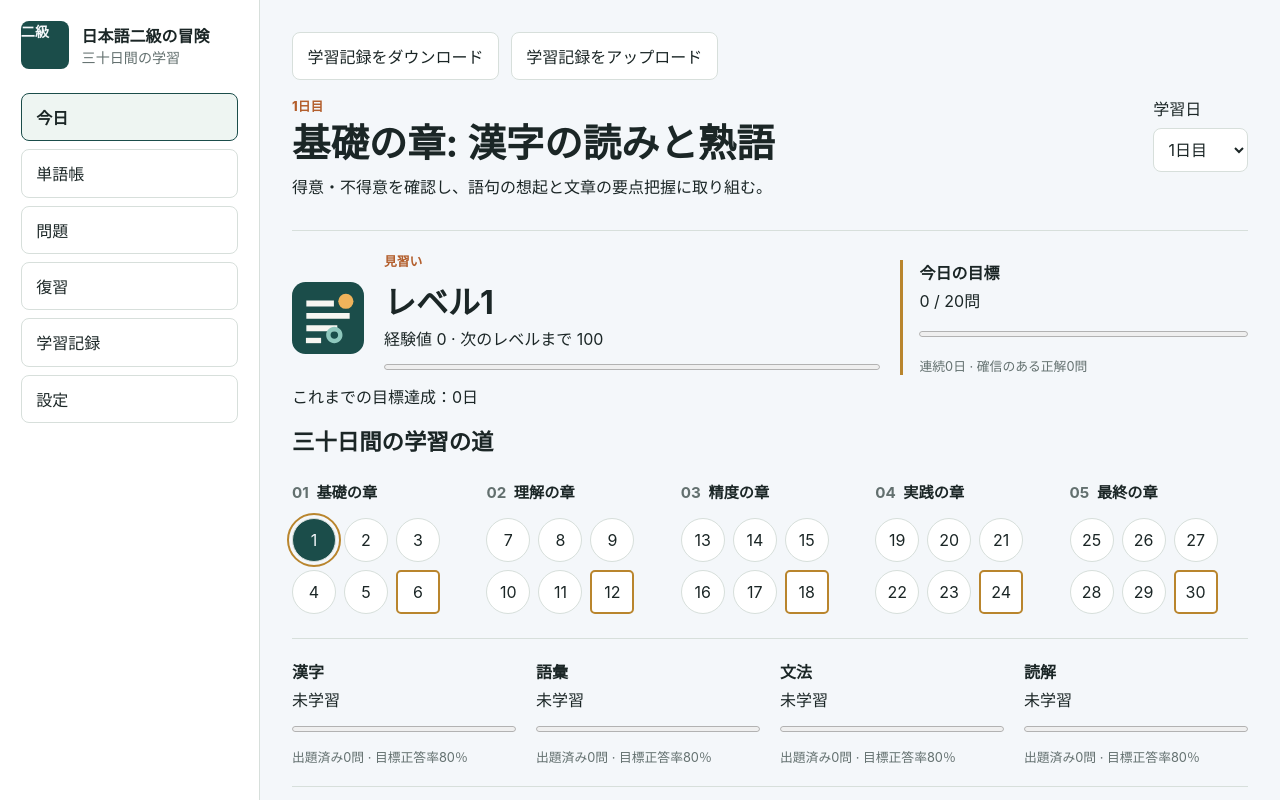
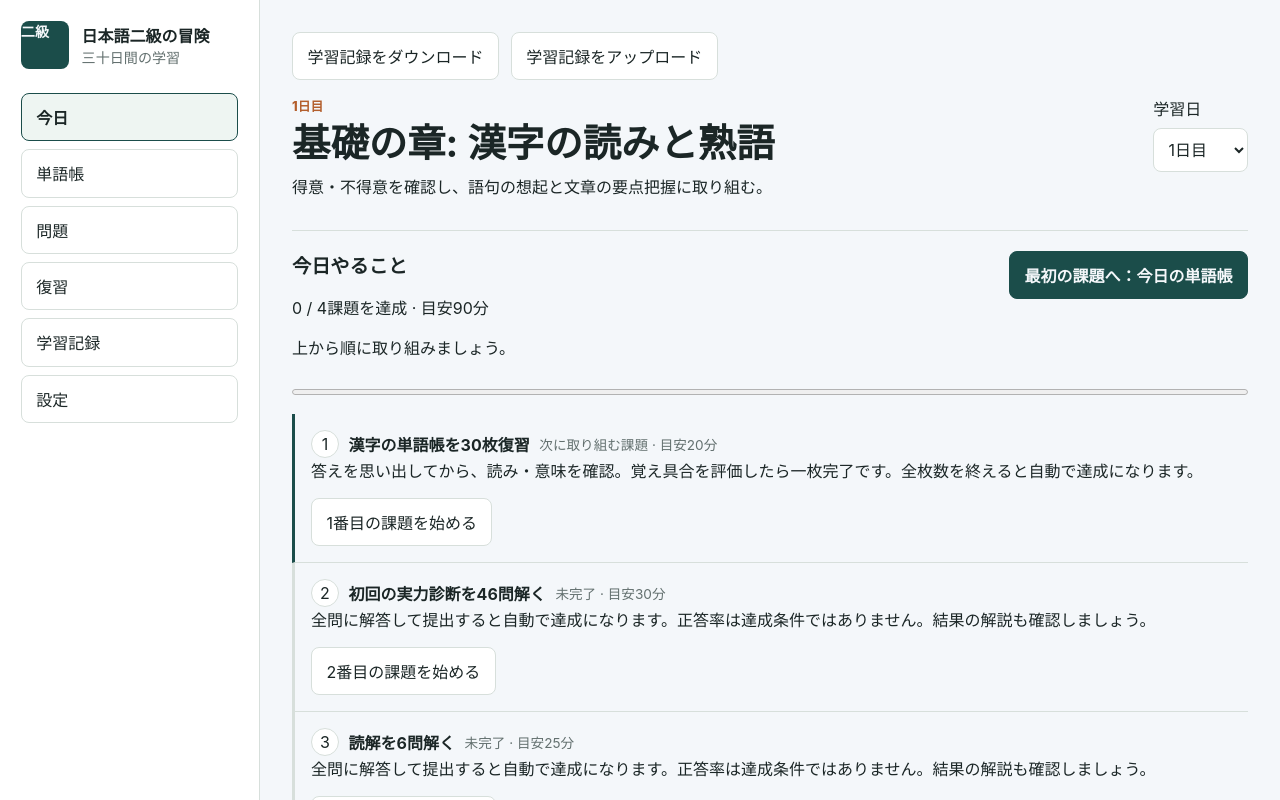
Before and after one commit to conanedo1412/JLPTN2InOneWeek, a React (Vite) app: page / in a window 1280 px wide. Both pictures are taken after a click on the button "学習を始める". Shown: the top 800 px of the page. Built offline with nearby package versions, Linux system fonts and the light colour scheme.

Commit message:
Guide daily study with ordered tasks and automatic completion

```diff
--- a/src/App.tsx
+++ b/src/App.tsx
@@ -7,7 +7,7 @@ import { Campaign } from "./features/progress/CampaignDashboard";
 import { ProgressBackup, ProgressDownload } from "./features/progress/ProgressBackup";
 import { campaignStats, dailyActivity } from "./features/progress/campaign";
 import { accuraciesBySubcategory, calculateWeakAreas, easyMaterialWarning, overallCompletion, subcategoryLabels } from "./features/progress/scoring";
-import { chapters, createDefaultSetup, monthPlan, getDayPlan } from "./features/study-plan/plan";
+import { chapters, createDefaultSetup, monthPlan, getDayPlan, taskDetails, type StudyTask } from "./features/study-plan/plan";
 import { advanceStudyDay, emptyProgress, loadProgress, saveProgress, STORAGE_KEY } from "./storage/progressStorage";
 import { parseContentJson, parseVocabularyCsv, validateContent } from "./services/importExport";
 import type { AppProgress, Confidence, GrammarItem, QuizQuestion, Rating, StudyCategory, StudyContent, Subcategory, VocabularyItem } from "./types";
@@ -88,9 +88,11 @@ export default function App() {
   const [progress, setProgress, saveFailed] = usePersistentProgress();
   const [page, setPage] = useState<Page>("today");
   const [quizPreset, setQuizPreset] = useState<QuizPreset>("quick");
+  const [activeTask, setActiveTask] = useState<{ task: StudyTask; day: number } | null>(null);
   const [toast, setToast] = useState("");
   const [restoreRevision, setRestoreRevision] = useState(0);
   const restoreProgress = (restored: AppProgress) => {
+    setActiveTask(null);
     setProgress(restored);
     setRestoreRevision(value => value + 1);
     setPage("today");
@@ -139,8 +141,21 @@ export default function App() {
   const updateProgress = (recipe: (current: AppProgress) => AppProgress) => setProgress((current) => recipe(current));
 
   const startQuiz = (preset: QuizPreset) => {
+    setActiveTask(null);
     setQuizPreset(preset);
     setPage("quiz");
+  };
+
+  const startTask = (task: StudyTask) => {
+    setActiveTask({ task, day: setup.activeDay });
+    if (task.mode === "learn") setPage("learn");
+    else if (task.mode === "mistakes") setPage("mistakes");
+    else { setQuizPreset(taskDetails(task, setup.activeDay, setup.dailyMinutes).preset); setPage("quiz"); }
+  };
+  const finishTask = () => {
+    if (activeTask) updateProgress(current => ({ ...current, completedTasks: [...new Set([...current.completedTasks, activeTask.task.id])] }));
+    setActiveTask(null);
+    setPage("today");
   };
 
   return (
@@ -156,7 +171,7 @@ export default function App() {
           </div>
           <nav aria-label="主な画面">
             {navItems.map((item) => (
-              <button key={item.page} className={page === item.page ? "active" : ""} onClick={() => setPage(item.page)}>
+              <button key={item.page} className={page === item.page ? "active" : ""} onClick={() => { setActiveTask(null); setPage(item.page); }}>
                 {item.label}
               </button>
             ))}
@@ -165,6 +180,15 @@ export default function App() {
 
         <main className="content" id="main" key={restoreRevision}>
           <ProgressBackup progress={progress} onRestore={restoreProgress} />
+          {activeTask && page !== "today" && <section className="task-guide" aria-label="取り組み中の課題">
+            <strong>{activeTask.day}日目 · {activeTask.task.title}{progress.completedTasks.includes(activeTask.task.id) ? "（達成）" : ""}</strong>
+            <p>{taskDetails(activeTask.task, activeTask.day, setup.dailyMinutes).goal}</p>
+            <p>{taskDetails(activeTask.task, activeTask.day, setup.dailyMinutes).detail}</p>
+            <div className="action-row">
+              <button onClick={() => { setPage("today"); setActiveTask(null); }}>今日の課題に戻る</button>
+              {activeTask.task.mode === "mistakes" && page === "mistakes" && <button className="primary" onClick={finishTask}>復習を完了</button>}
+            </div>
+          </section>}
           {saveFailed && <p role="alert" className="notice">学習記録を保存できませんでした。設定から記録を書き出し、ブラウザーの保存設定と空き容量を確認してください。</p>}
           {page === "today" && (
             <TodayPage
@@ -174,7 +198,7 @@ export default function App() {
               accuracies={accuracies}
               completion={completion}
               onStartQuiz={startQuiz}
-              onNavigate={setPage}
+              onStartTask={startTask}
               onTaskToggle={(taskId) =>
                 updateProgress((current) => ({
                   ...current,
@@ -191,20 +215,22 @@ export default function App() {
               }
             />
           )}
-          {page === "learn" && <LearnPage progress={progress} content={content} onProgress={updateProgress} />}
+          {page === "learn" && <LearnPage key={activeTask?.task.id ?? "free"} progress={progress} content={content} onProgress={updateProgress} guide={activeTask?.task.mode === "learn" ? activeTask : undefined} />}
           {page === "quiz" && (
             <QuizPage
+              key={activeTask?.task.id ?? "free"}
               preset={quizPreset}
               progress={progress}
               content={content}
               weakAreas={weakAreas}
-              onPreset={setQuizPreset}
+              onPreset={preset => { setActiveTask(null); setQuizPreset(preset); }}
               onComplete={(answers) => {
                 updateProgress((current) => {
                   const nextAnswers = [...current.answers, ...answers];
                   const nextMistakes = updateMistakes(current.mistakes, answers, content.questions);
                   return {
                     ...current,
+                    completedTasks: activeTask && !["learn", "mistakes"].includes(activeTask.task.mode) && answers.length > 0 && answers.every(answer => answer.selectedAnswer) ? [...new Set([...current.completedTasks, activeTask.task.id])] : current.completedTasks,
                     answers: nextAnswers,
                     mistakes: nextMistakes,
                     progressHistory: [
@@ -227,7 +253,7 @@ export default function App() {
 
         <nav className="bottom-nav" aria-label="画面の切り替え">
           {navItems.map((item) => (
-            <button key={item.page} className={page === item.page ? "active" : ""} onClick={() => setPage(item.page)}>
+            <button key={item.page} className={page === item.page ? "active" : ""} onClick={() => { setActiveTask(null); setPage(item.page); }}>
               {item.label}
             </button>
           ))}
@@ -311,7 +337,7 @@ function TodayPage({
   accuracies,
   completion,
   onStartQuiz,
-  onNavigate,
+  onStartTask,
   onTaskToggle,
   onSetupChange
 }: {
@@ -321,7 +347,7 @@ function TodayPage({
   accuracies: Record<Subcategory, number>;
   completion: number;
   onStartQuiz: (preset: QuizPreset) => void;
-  onNavigate: (page: Page) => void;
+  onStartTask: (task: StudyTask) => void;
   onTaskToggle: (taskId: string) => void;
   onSetupChange: (setup: Partial<NonNullable<AppProgress["setup"]>>) => void;
 }) {
@@ -333,7 +359,9 @@ function TodayPage({
   const vocabAccuracy = Math.round(((accuracies["vocabulary-recognition"] || 0) + (accuracies["vocabulary-context"] || 0)) / 2);
   const grammarAccuracy = Math.round(((accuracies["grammar-recognition"] || 0) + (accuracies["grammar-nuance"] || 0)) / 2);
   const activeWeak = weakAreas.filter((w) => w.score > 0).slice(0, 4);
-  const continuePreset: QuizPreset = setup.activeDay === 1 ? "diagnostic" : setup.activeDay % 6 === 0 ? "final" : "weak";
+  const nextTask = plan.tasks.find(task => !progress.completedTasks.includes(task.id));
+  const done = plan.tasks.filter(task => progress.completedTasks.includes(task.id)).length;
+  const plannedMinutes = plan.tasks.reduce((total, task) => total + taskDetails(task, setup.activeDay, setup.dailyMinutes).minutes, 0);
 
   return (
     <section className="page-stack">
@@ -353,12 +381,37 @@ function TodayPage({
         </div>
       </header>
 
+      <section className="daily-route" aria-label="今日の学習手順">
+        <div className="page-header"><div><h2>{nextTask ? "今日やること" : "今日の四つの課題を達成しました"}</h2><p>{done} / 4課題を達成 · 目安{plannedMinutes}分</p><p>{nextTask ? "上から順に取り組みましょう。" : "記録をダウンロードして、今日はここまでで大丈夫です。"}</p></div>
+          {nextTask ? <button className="primary" onClick={() => onStartTask(nextTask)}>{done === 0 ? "最初の課題へ" : "次の課題へ"}：{nextTask.title}</button> : <ProgressDownload progress={progress} />}
+        </div>
+        <progress max="4" value={done} aria-label="今日の課題の達成状況" />
+        <ol className="daily-steps">
+          {plan.tasks.map((task, index) => {
+            const details = taskDetails(task, setup.activeDay, setup.dailyMinutes);
+            const complete = progress.completedTasks.includes(task.id);
+            return <li key={task.id} className={complete ? "step-complete" : task.id === nextTask?.id ? "step-current" : ""}>
+              <div><span className="step-number">{index + 1}</span><strong>{details.goal}</strong><span className="step-status">{complete ? "達成" : task.id === nextTask?.id ? "次に取り組む課題" : "未完了"} · 目安{details.minutes}分</span></div>
+              <p>{details.detail}</p>
+              <div className="action-row"><button onClick={() => onStartTask(task)}>{complete ? "もう一度取り組む" : `${index + 1}番目の課題を始める`}</button>
+                {complete && <button onClick={() => onTaskToggle(task.id)}>達成を取り消す</button>}
+              </div>
+            </li>;
+          })}
+        </ol>
+        <p className="fineprint">達成した課題と経験値は保存されます。翌日は次の学習日に進みます。未完了の課題は「学習日」から戻って続けられます。</p>
+      </section>
       {warning && <div className="notice" role="status">{warning}</div>}
+      <details className="optional-study"><summary>追加で練習する</summary><div className="action-row">
+        <button onClick={() => onStartQuiz("quick")}>短時間で復習</button>
+        <button onClick={() => onStartQuiz("weak")}>弱点を練習</button>
+        <button onClick={() => onStartQuiz("timed")}>時間を計って練習</button>
+      </div></details>
       <Campaign progress={progress} onDay={activeDay => onSetupChange({ activeDay })} />
 
       <div className="metric-grid">
         <Metric label="試験までの日数" value={daysRemaining < 0 ? "試験日を過ぎました" : `${daysRemaining}`} />
-        <Metric label="学習時間" value={`${setup.dailyMinutes}分`} />
+        <Metric label="設定した学習時間" value={`${setup.dailyMinutes}分`} />
         <Metric label="課題の達成率" value={`${completion}%`} />
         <Metric label="未復習の問題" value={`${progress.mistakes.filter((m) => !m.corrected).length}`} />
         <Metric label="漢字の正答率" value={`${kanjiAccuracy}%`} />
@@ -367,29 +420,7 @@ function TodayPage({
         <Metric label="連続学習" value={`${calculateStreak(progress)}日`} />
       </div>
 
-      <div className="action-row">
-        <button className="primary" onClick={() => onStartQuiz(continuePreset)}>今日の学習を続ける</button>
-        <button onClick={() => onStartQuiz("quick")}>短時間で復習</button>
-        <button onClick={() => onStartQuiz("weak")}>弱点を練習</button>
-        <button onClick={() => onStartQuiz("timed")}>時間を計って練習</button>
-      </div>
-
       <section className="split">
-        <div className="panel">
-          <h2>今日の課題</h2>
-          <div className="task-list">
-            {plan.tasks.map((task) => (
-              <div className="task-row" key={task.id}>
-                <input aria-label={`${task.title}を完了`} type="checkbox" checked={progress.completedTasks.includes(task.id)} onChange={() => onTaskToggle(task.id)} />
-                <span>
-                  <strong>{task.title}</strong>
-                  <small>{Math.round(task.minutes * setup.dailyMinutes / 90)}分 · {task.focus}</small>
-                </span>
-                <button onClick={() => task.mode === "learn" ? onNavigate("learn") : task.mode === "mistakes" ? onNavigate("mistakes") : onStartQuiz(task.id.endsWith("reading") ? "reading" : task.mode === "diagnostic" ? "diagnostic" : task.mode === "timed" ? "final" : (["kanji", "vocab", "grammar", "grammar", "reading", "weak"] as QuizPreset[])[(setup.activeDay - 1) % 6])}>開始</button>
-              </div>
-            ))}
-          </div>
-        </div>
         <div className="panel">
           <h2>重点的に復習する分野</h2>
           <div className="tag-list">
@@ -408,11 +439,11 @@ function TodayPage({
   );
 }
 
-function LearnPage({ progress, content, onProgress }: { progress: AppProgress; content: StudyContent; onProgress: (recipe: (current: AppProgress) => AppProgress) => void }) {
+function LearnPage({ progress, content, onProgress, guide }: { progress: AppProgress; content: StudyContent; onProgress: (recipe: (current: AppProgress) => AppProgress) => void; guide?: {task: StudyTask; day: number} }) {
   const setup = progress.setup!;
   const [reviewSnapshot, setReviewSnapshot] = useState(progress.review);
   const dueIds = useMemo(() => dueReviewIds(reviewSnapshot, setup.activeDay), [reviewSnapshot, setup.activeDay]);
-  const [kind, setKind] = useState<"kanji" | "vocabulary" | "grammar">("kanji");
+  const [kind, setKind] = useState<"kanji" | "vocabulary" | "grammar">(guide ? taskDetails(guide.task, guide.day, setup.dailyMinutes).kind : "kanji");
   const [deckMode, setDeckMode] = useState<"daily" | "mixed" | "due" | "hard" | "random">("daily");
   const [sessionSeed, setSessionSeed] = useState(() => `cards-${Date.now()}`);
   const [index, setIndex] = useState(0);
@@ -421,6 +452,10 @@ function LearnPage({ progress, content, onProgress }: { progress: AppProgress; c
     const source: FlashcardItem[] = kind === "kanji" ? content.kanji : kind === "vocabulary" ? content.vocabulary : content.grammar;
     const due = source.filter((item) => dueIds.includes(item.id));
     const hard = [...source].sort((a, b) => b.difficulty - a.difficulty);
+    if (guide) {
+      const limit = taskDetails(guide.task, guide.day, setup.dailyMinutes).cardCount;
+      return [...new Map([...due, ...shuffleDeterministic(source, `daily-${guide.day}-${kind}`)].map(item => [item.id, item])).values()].slice(0, limit);
+    }
     if (deckMode === "daily") {
       const chunk = Math.ceil(source.length / 24);
       const day = Math.min(setup.activeDay, 24) - 1;
@@ -431,7 +466,7 @@ function LearnPage({ progress, content, onProgress }: { progress: AppProgress; c
     if (deckMode === "hard") return shuffleDeterministic(hard.slice(0, Math.max(80, Math.floor(hard.length / 3))), sessionSeed).slice(0, 60);
     if (deckMode === "random") return shuffleDeterministic(source, sessionSeed).slice(0, 60);
     return [...due, ...shuffleDeterministic(source, sessionSeed)].filter((item, itemIndex, list) => list.findIndex((other) => other.id === item.id) === itemIndex).slice(0, 60);
-  }, [content, deckMode, dueIds, kind, sessionSeed, setup.activeDay]);
+  }, [content, deckMode, dueIds, kind, sessionSeed, setup.activeDay, setup.dailyMinutes, guide]);
   const card = cards[index];
 
   const resetDeck = (nextKind = kind, nextMode = deckMode) => {
@@ -448,7 +483,7 @@ function LearnPage({ progress, content, onProgress }: { progress: AppProgress; c
     onProgress((current) => {
       const existing = current.review.find((item) => item.contentId === card.id);
       const next = { ...scheduleReview(existing, card.id, setup.activeDay, rating), reviewedOn: todayLocal() };
-      return { ...current, review: [...current.review.filter((item) => item.contentId !== card.id), next] };
+      return { ...current, completedTasks: guide && index + 1 >= cards.length ? [...new Set([...current.completedTasks, guide.task.id])] : current.completedTasks, review: [...current.review.filter((item) => item.contentId !== card.id), next] };
     });
     setRevealed(false);
     setIndex((value) => value + 1);
@@ -462,7 +497,7 @@ function LearnPage({ progress, content, onProgress }: { progress: AppProgress; c
           <h1>漢字・語彙・文法</h1>
           <p>漢字 {content.kanji.length}項目 · 語彙 {content.vocabulary.length}語 · 文法 {content.grammar.length}項目</p>
         </div>
-        <div className="flashcard-controls">
+        {!guide && <div className="flashcard-controls">
           <div className="segmented" role="group" aria-label="学習分野">
             {(["kanji", "vocabulary", "grammar"] as const).map((item) => (
               <button key={item} className={kind === item ? "active" : ""} onClick={() => resetDeck(item, deckMode)}>{kindLabels[item]}</button>
@@ -474,7 +509,7 @@ function LearnPage({ progress, content, onProgress }: { progress: AppProgress; c
             ))}
           </div>
           <button onClick={() => resetDeck(kind, deckMode)}>順番を変える</button>
-        </div>
+        </div>}
       </header>
       {card ? (
         <article className="study-card">
@@ -491,7 +526,7 @@ function LearnPage({ progress, content, onProgress }: { progress: AppProgress; c
             ))}
           </div>
         </article>
-      ) : <div className="panel"><h2>{cards.length ? "今回の学習は完了です" : "復習予定のカードはありません"}</h2><p>今回は{index}枚を学習しました。</p><button onClick={() => resetDeck(kind, deckMode)}>次の学習を始める</button></div>}
+      ) : <div className="panel"><h2>{cards.length ? "今回の学習は完了です" : "復習予定のカードはありません"}</h2><p>今回は{index}枚を学習しました。</p>{!guide && <button onClick={() => resetDeck(kind, deckMode)}>次の学習を始める</button>}</div>}
     </section>
   );
 }
--- a/src/features/progress/CampaignDashboard.tsx
+++ b/src/features/progress/CampaignDashboard.tsx
@@ -8,7 +8,7 @@ export function Campaign({ progress, onDay }: { progress: AppProgress; onDay: (d
     <div className="adventurer">
       <img src={`${import.meta.env.BASE_URL}icons/icon.svg`} alt="" width="72" height="72" />
       <div><p className="eyebrow">{stats.level < 5 ? "見習い" : stats.level < 10 ? "学び手" : "賢者"}</p><h2>レベル{stats.level}</h2><span>経験値 {stats.xp.toLocaleString()} · 次のレベルまで {stats.nextLevel}</span><progress max="100" value={stats.levelProgress} aria-label="次のレベルまで" /></div>
-      <div className="daily-quest"><strong>今日の目標</strong><span>{Math.min(stats.daily, 20)} / 20問</span><progress max="20" value={Math.min(stats.daily, 20)} aria-label="今日の目標" /><small>連続{stats.streak}日 · 確信のある正解{stats.mastered}問</small></div>
+      <div className="daily-quest"><strong>今日の追加目標：異なる二十問に解答</strong><span>{Math.min(stats.daily, 20)} / 20問</span><progress max="20" value={Math.min(stats.daily, 20)} aria-label="今日の追加目標" /><small>四つの課題とは別の目標です。提出済みの解答を集計し、同じ問題は一日一回だけ数えます。</small><small>連続{stats.streak}日 · 確信のある正解{stats.mastered}問</small></div>
     </div>
     <p>これまでの目標達成：{stats.completedQuestDays}日</p>
     <h2>三十日間の学習の道</h2>
--- a/src/features/study-plan/plan.ts
+++ b/src/features/study-plan/plan.ts
@@ -37,3 +37,19 @@ export function studyDates(startDate: string): string[] {
 export function getDayPlan(day: number): DayPlan {
   return monthPlan[Math.max(0, Math.min(29, Math.floor(day || 1) - 1))];
 }
+
+export function taskDetails(task: StudyTask, day: number, dailyMinutes: number): {
+  kind: "kanji" | "vocabulary" | "grammar"; cardCount: number;
+  preset: "reading" | "diagnostic" | "final" | "kanji" | "vocab" | "grammar" | "weak";
+  minutes: number; goal: string; detail: string;
+} {
+  const kind = (["kanji", "vocabulary", "grammar", "grammar", "vocabulary", "vocabulary"] as const)[(day - 1) % 6];
+  const cardCount = Math.max(10, Math.round(dailyMinutes / 3));
+  const kindLabel = { kanji: "漢字", vocabulary: "語彙", grammar: "文法" }[kind];
+  const preset = task.id.endsWith("reading") ? "reading" : task.mode === "diagnostic" ? "diagnostic" : task.mode === "timed" ? "final" : (["kanji", "vocab", "grammar", "grammar", "reading", "weak"] as const)[(day - 1) % 6];
+  const count = preset === "diagnostic" ? 46 : preset === "final" ? 48 : preset === "reading" ? 6 : 20;
+  const minutes = preset === "final" && task.mode === "timed" ? 60 : Math.round(task.minutes * dailyMinutes / 90);
+  if (task.mode === "learn") return { kind, cardCount, preset, minutes, goal: `${kindLabel}の単語帳を${cardCount}枚復習`, detail: "答えを思い出してから、読み・意味を確認。覚え具合を評価したら一枚完了です。全枚数を終えると自動で達成になります。" };
+  if (task.mode === "mistakes") return { kind, cardCount, preset, minutes, goal: "誤答を最大五問見直す", detail: "正解の根拠と、自分の選択肢が違う理由を確認します。確認後は「復習を完了」。誤答がなければ、そのまま完了で大丈夫です。" };
+  return { kind, cardCount, preset, minutes, goal: `${task.id.endsWith("reading") ? "読解" : task.title}を${count}問解く${preset === "final" ? "（制限時間六十分）" : ""}`, detail: "全問に解答して提出すると自動で達成になります。正答率は達成条件ではありません。結果の解説も確認しましょう。" };
+}
--- a/src/styles.css
+++ b/src/styles.css
@@ -634,3 +634,15 @@ progress { display: block; width: 100%; height: 12px; margin: 0.7rem 0; accent-c
 .backup-tools { display: flex; flex-wrap: wrap; align-items: center; gap: 0.75rem; margin-bottom: 1rem; }
 .backup-tools .file-label { margin: 0; display: inline-flex; align-items: center; padding: 0.7rem 0.9rem; border: 1px solid var(--line); border-radius: 8px; background: var(--surface); }
 .backup-tools > [role="status"], .backup-tools > [role="alert"] { flex-basis: 100%; }
+.daily-route { border-block: 1px solid var(--line); padding-block: 1.25rem; }
+.daily-route > progress { width: 100%; }
+.daily-steps { list-style: none; padding: 0; margin: 1rem 0; }
+.daily-steps li { padding: 1rem 0 1rem 1rem; border-left: 3px solid var(--line); border-bottom: 1px solid var(--line); }
+.daily-steps li.step-current { border-left-color: var(--primary); }
+.daily-steps li.step-complete { border-left-color: #27824e; }
+.daily-steps li > div:first-child { display: flex; align-items: center; flex-wrap: wrap; gap: 0.6rem; }
+.step-number { display: inline-grid; place-items: center; width: 1.75rem; height: 1.75rem; background: var(--surface); border: 1px solid var(--line); border-radius: 50%; flex-shrink: 0; }
+.step-status { font-size: 0.85rem; color: var(--muted); }
+.task-guide { border-left: 3px solid var(--primary); padding: 1rem; margin-bottom: 1rem; background: var(--surface); }
+.optional-study summary { cursor: pointer; padding-block: 0.75rem; }
+.daily-route .primary { max-width: 100%; white-space: normal; }
```
Also changed, not shown: 1 other file (tests, documents, lock files or other folders).
